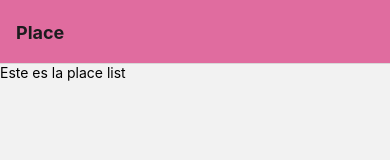
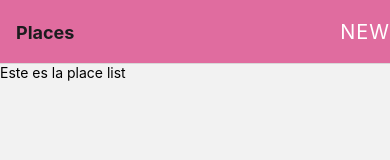
Before and after one commit to diaslucia/app-map, a React Native app: screen /Place in a window 390 px wide. Shown: the top 160 px of the page. Built offline with nearby package versions, Linux system fonts and the light colour scheme.

Commit message:
Add header button

```diff
--- /dev/null
+++ b/src/components/atoms/headerButton/index.js
@@ -0,0 +1,19 @@
+import React from "react";
+import { TouchableOpacity, Text } from "react-native";
+
+/* Styles */
+import styles from "./styles";
+
+const HeaderButton = ({ navigation }) => {
+    const onPress = () => {
+        navigation.push("NewPlace");
+    }
+
+    return(
+        <TouchableOpacity onPress={() => onPress()}>
+            <Text style={styles.text}>New</Text>
+        </TouchableOpacity>
+    );
+}
+
+export default HeaderButton;
--- /dev/null
+++ b/src/components/atoms/headerButton/styles.js
@@ -0,0 +1,13 @@
+import { StyleSheet } from "react-native";
+import { colors, fontSize } from "../../../constants//theme";
+
+const styles = StyleSheet.create({
+    text:{
+        fontSize: fontSize.title,
+        color: colors.white,
+        textTransform: "uppercase",
+        letterSpacing: 1,
+    }
+})
+
+export default styles;
--- a/src/navigation/mainNavigator.js
+++ b/src/navigation/mainNavigator.js
@@ -10,6 +10,7 @@ import PlaceList from "../screens/placeList/index";
 import PlaceDetail from "../screens/placeDetail/index";
 import Map from "../screens/map/index";
 import NewPlace from "../screens/newPlace/index";
+import HeaderButton from "../components/atoms/headerButton/index";
 
 const MainStack = createNativeStackNavigator();
 
@@ -26,7 +27,15 @@ const MainNavigator = () => {
                 },
             }}
         >
-            <MainStack.Screen name="Place" component={PlaceList} options={{ title: "Place" }}/>
+            <MainStack.Screen
+                name="Place"
+                component={PlaceList}
+                options={({ navigation }) => (
+                    {
+                        title: "Places",
+                        headerRight: () => <HeaderButton navigation={navigation}/>
+                    }
+                )}/>
             <MainStack.Screen name="PlaceDetail" component={PlaceDetail} options={{ title: "Place Detail" }}/>
             <MainStack.Screen name="NewPlace" component={NewPlace} options={{ title: "New Place" }}/>
             <MainStack.Screen name="Map" component={Map} options={{ title: "Map" }}/>
```
